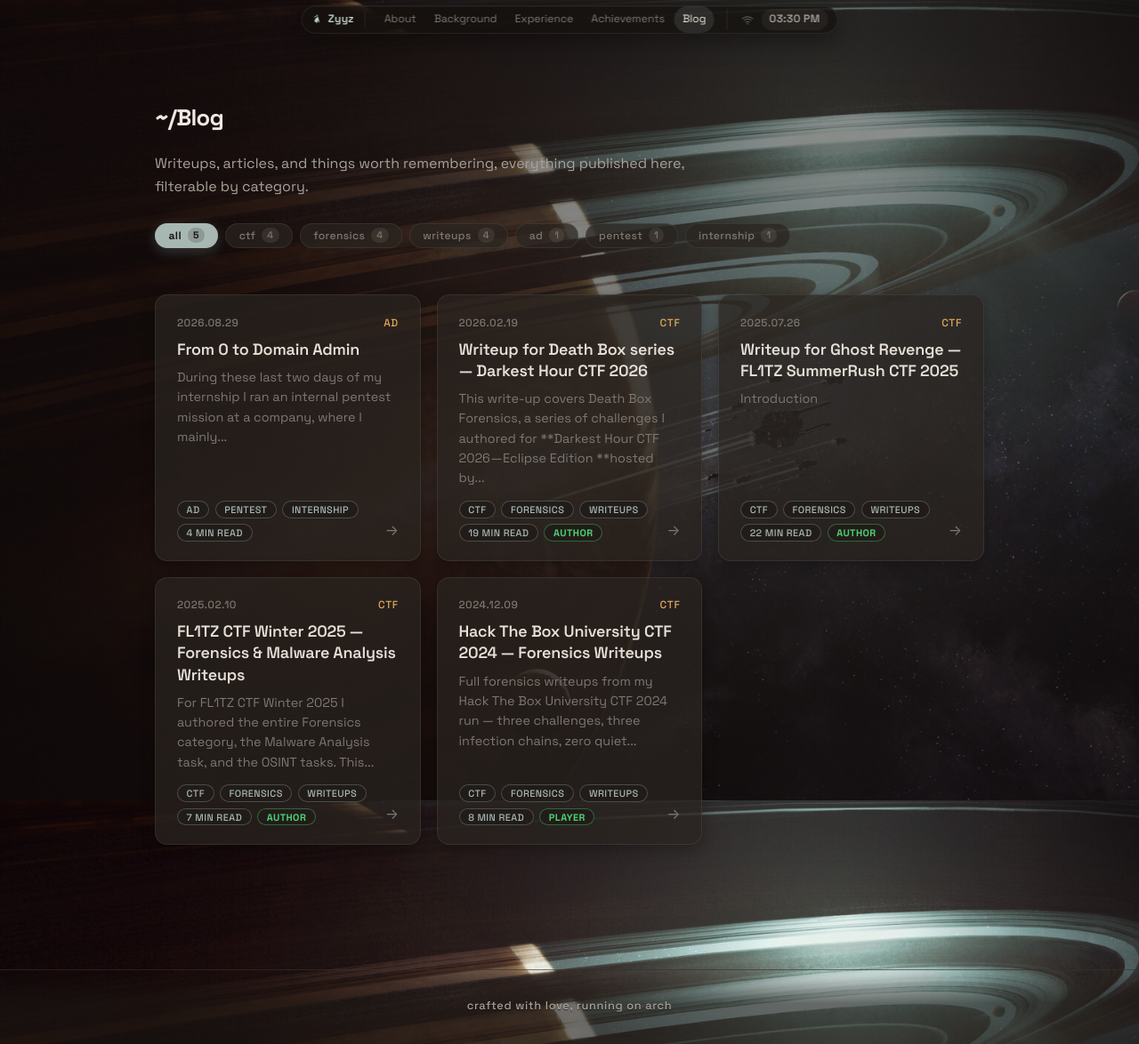
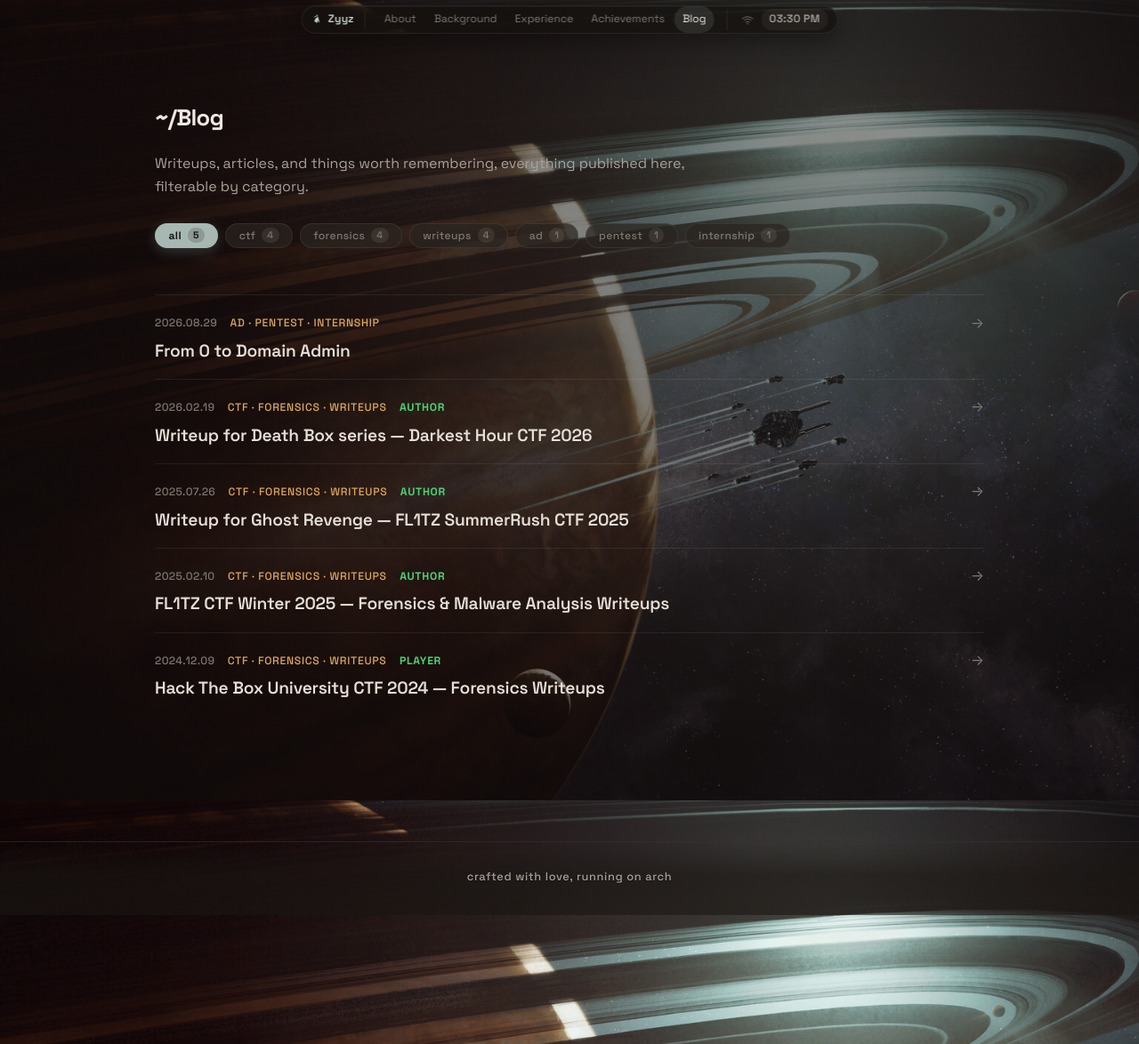
Before and after one commit to 0xZyyz/0xZyyz.github.io, a Jekyll site: the page built from blog/index.html, in a window 1280 px wide. Shown: the whole page at 89% size. Built offline with Jekyll 4.4.1, drawn with Linux system fonts in a browser that asks for light colours.

Commit message:
Convert blog archive to hover-expanding rows

```diff
--- a/blog/index.html
+++ b/blog/index.html
@@ -28,20 +28,21 @@
 
     <div class="blog-list" id="blog-list">
       {% for post in site.posts %}
-      <article class="blog-card" data-cats='{{ post.categories | jsonify }}'>
-        <div class="blog-card__meta">
-          <time datetime="{{ post.date | date_to_xmlschema }}">{{ post.date | date: "%Y.%m.%d" }}</time>
-          {% for cat in post.categories limit: 1 %}<span class="blog-card__cat">{{ cat }}</span>{% endfor %}
+      <article class="blog-row" data-cats='{{ post.categories | jsonify }}'>
+        <div class="blog-row__top">
+          <div class="blog-row__meta">
+            <time datetime="{{ post.date | date_to_xmlschema }}">{{ post.date | date: "%Y.%m.%d" }}</time>
+            {% if post.categories.size > 0 %}<span class="blog-row__cat">{{ post.categories | join: " · " }}</span>{% endif %}
+            {% if post.role %}<span class="blog-row__role">{{ post.role }}</span>{% endif %}
+          </div>
+          <span class="blog-row__arrow" aria-hidden="true">→</span>
         </div>
-        <h3 class="blog-card__title"><a href="{{ post.url | relative_url }}">{{ post.title }}</a></h3>
-        <p class="blog-card__excerpt">{{ post.excerpt | strip_html | truncatewords: 20 }}</p>
-        <div class="blog-card__foot">
-          <ul class="blog-card__tags">
-            {% for cat in post.categories %}<li>{{ cat }}</li>{% endfor %}
-            <li class="blog-card__readtime">{% include reading_time.html content=post.content %}</li>
-            {% if post.role %}<li class="blog-card__role">{{ post.role }}</li>{% endif %}
-          </ul>
-          <span class="blog-card__arrow" aria-hidden="true">→</span>
+        <h3 class="blog-row__title"><a href="{{ post.url | relative_url }}">{{ post.title }}</a></h3>
+        <div class="blog-row__reveal">
+          <div class="blog-row__reveal-inner">
+            <p class="blog-row__excerpt">{{ post.excerpt | strip_html | truncatewords: 26 }}</p>
+            {% include reading_time.html content=post.content %}<span class="blog-row__readtime"> · read</span>
+          </div>
         </div>
       </article>
       {% else %}
--- a/style.css
+++ b/style.css
@@ -1160,109 +1160,82 @@
 
 .blog-list {
   display: grid;
-  grid-template-columns: repeat(auto-fill, minmax(280px, 1fr));
-  gap: 1.1rem;
+  gap: 0;
 }
 
-.blog-card {
+.blog-row {
   position: relative;
-  display: flex;
-  flex-direction: column;
-  padding: 1.4rem 1.5rem 1.3rem;
-  background: var(--panel);
-  border: 1px solid var(--line);
-  border-radius: var(--radius);
-  box-shadow: var(--shadow);
-  backdrop-filter: blur(8px);
-  -webkit-backdrop-filter: blur(8px);
-  transition: transform 0.2s ease, box-shadow 0.2s ease, border-color 0.2s ease, opacity 0.2s ease;
+  padding: 1.15rem 0;
+  border-top: 1px solid var(--line);
+  transition: opacity 0.2s ease, padding 0.2s ease;
 }
 
-.blog-card:hover {
-  transform: translateY(-4px);
-  box-shadow: var(--shadow-lg);
-  border-color: var(--brand);
+.blog-row:last-child { border-bottom: 1px solid var(--line); }
+
+.blog-row.is-hidden { display: none; }
+
+.blog-row__top {
+  display: flex;
+  align-items: center;
+  justify-content: space-between;
+  gap: 1rem;
+  margin-bottom: 0.35rem;
 }
 
-.blog-card.is-hidden { display: none; }
-
-.blog-card__meta {
+.blog-row__meta {
   display: flex;
-  align-items: baseline;
-  justify-content: space-between;
-  gap: 0.6rem;
-  margin-bottom: 0.7rem;
-  font: 500 0.74rem var(--mono);
+  flex-wrap: wrap;
+  gap: 0.9rem;
+  font: 500 0.76rem var(--mono);
+  color: var(--muted);
+  letter-spacing: 0.03em;
 }
 
-.blog-card__meta time { color: var(--muted); letter-spacing: 0.04em; }
+.blog-row__cat { color: var(--gold); text-transform: uppercase; letter-spacing: 0.06em; }
+.blog-row__role { color: var(--terminal-green); font-weight: 700; text-transform: uppercase; letter-spacing: 0.06em; }
 
-.blog-card__cat {
-  text-transform: uppercase;
-  letter-spacing: 0.06em;
-  color: var(--gold);
+.blog-row__arrow {
+  font-family: var(--mono);
+  color: var(--muted);
+  transition: transform 0.2s ease, color 0.2s ease;
 }
 
-.blog-card:hover .blog-card__meta time { color: var(--gold); }
+.blog-row:hover .blog-row__arrow { transform: translateX(5px); color: var(--accent); }
 
-.blog-card__title {
+.blog-row__title {
   margin: 0;
-  font: 600 1.12rem var(--mono);
+  font: 600 1.2rem var(--mono);
   letter-spacing: -0.01em;
   line-height: 1.35;
+  transition: color 0.3s ease;
 }
 
-.blog-card__title a { color: var(--text); }
-.blog-card__title a:hover { color: var(--brand); text-decoration: none; }
+.blog-row__title a { color: var(--text); }
+.blog-row__title a:hover { color: var(--brand); text-decoration: none; }
+.blog-row:hover .blog-row__title a { color: var(--accent-hover); }
 
-.blog-card__excerpt {
-  margin: 0.5rem 0 0.9rem;
+.blog-row__reveal {
+  display: grid;
+  grid-template-rows: 0fr;
+  transition: grid-template-rows 0.5s cubic-bezier(0.22, 1, 0.36, 1);
+}
+
+.blog-row:hover .blog-row__reveal { grid-template-rows: 1fr; }
+
+.blog-row__reveal-inner { overflow: hidden; }
+
+.blog-row__excerpt {
+  margin: 0;
+  padding: 0.55rem 0.25rem 0.2rem 0;
   color: var(--muted);
   font-size: 0.9rem;
   line-height: 1.55;
 }
 
-.blog-card__foot {
-  margin-top: auto;
-  display: flex;
-  align-items: flex-end;
-  justify-content: space-between;
-  gap: 0.8rem;
+.blog-row__readtime {
+  font: 500 0.74rem var(--mono);
+  color: var(--text-secondary);
 }
-
-.blog-card__tags {
-  list-style: none;
-  margin: 0;
-  padding: 0;
-  display: flex;
-  flex-wrap: wrap;
-  gap: 0.4rem;
-}
-
-.blog-card__tags li {
-  padding: 0.12rem 0.6rem;
-  border-radius: 999px;
-  font: 500 0.68rem var(--mono);
-  letter-spacing: 0.04em;
-  text-transform: uppercase;
-  color: var(--accent);
-  border: 1px solid color-mix(in srgb, var(--accent) 30%, transparent);
-  background: var(--panel-solid);
-}
-
-.blog-card__role {
-  color: var(--terminal-green) !important;
-  border-color: color-mix(in srgb, var(--terminal-green) 40%, transparent) !important;
-  font-weight: 700 !important;
-}
-
-.blog-card__arrow {
-  font-family: var(--mono);
-  color: var(--muted);
-  transition: transform 0.2s ease, color 0.2s ease;
-}
-
-.blog-card:hover .blog-card__arrow { transform: translateX(4px); color: var(--brand); }
 
 .blog-empty {
   color: var(--muted);
@@ -1400,7 +1373,7 @@
 
 @media (prefers-reduced-motion: reduce) {
   html { scroll-behavior: auto; }
-  .post-preview, .exp, .nf-social-btn, .blog-card, .chip { transition: none; }
+  .post-preview, .exp, .nf-social-btn, .blog-row, .chip { transition: none; }
   .nf-cmd::after { animation: none; }
   .nf-cava i { animation: none; height: 14px; }
   .social-dock { animation: none; transform: translateX(-50%); }
```
Also changed, not shown: other parts of blog/index.html (+1 -1 lines).
